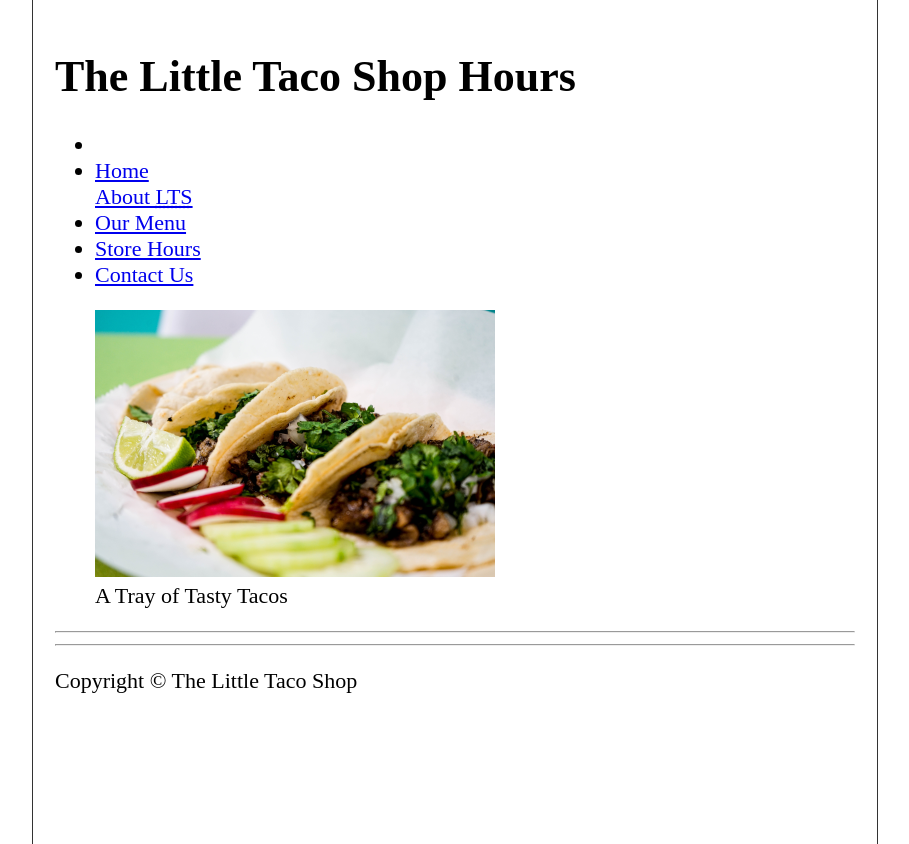
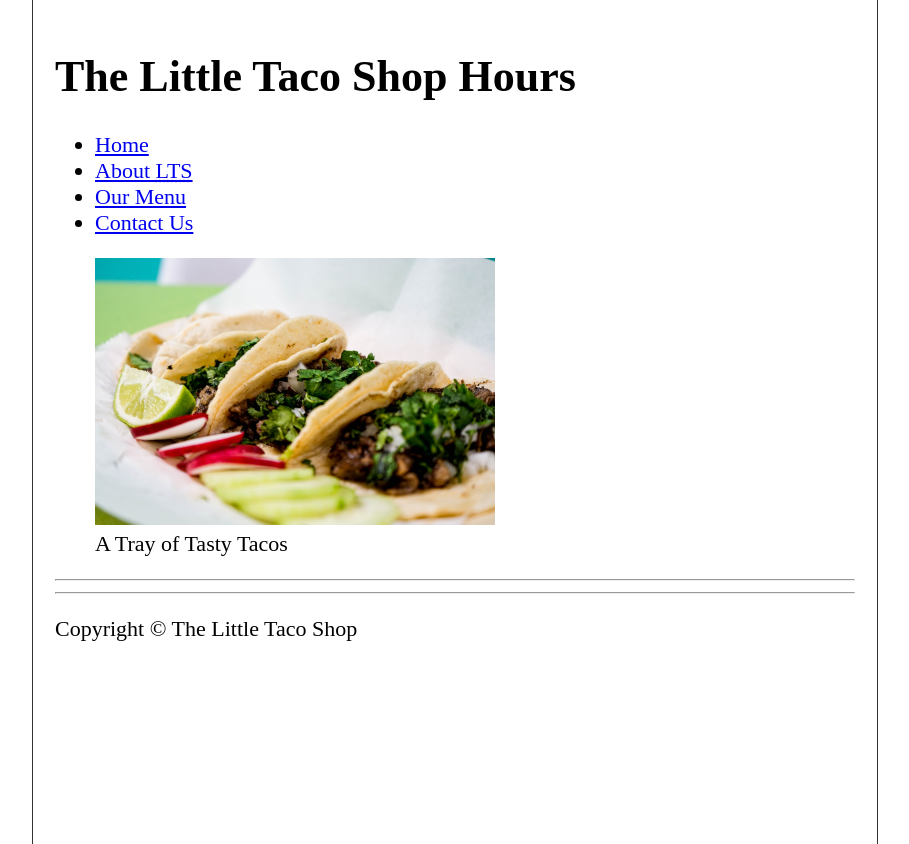
Before and after one commit to VasilGrdzelishvili/Applications.ge, a plain HTML site: page HTML&CSS/Homework_2-HTML5_Website_Project_for_Beginners_First_HTML_Project_Tutorial/hours.html in a window 1280 px wide. Shown: the whole page, without its empty margins (185-1094 px from the left). Drawn offline with Linux system fonts and the light colour scheme.

Commit message:
hours.html fixed Errors with nav

```diff
--- a/HTML&CSS/Homework_2-HTML5_Website_Project_for_Beginners_First_HTML_Project_Tutorial/hours.html
+++ b/HTML&CSS/Homework_2-HTML5_Website_Project_for_Beginners_First_HTML_Project_Tutorial/hours.html
@@ -16,18 +16,15 @@
       <nav>
         <ul>
           <li>
-              <li>
-                <a href="/">Home</a>
-              </li>
+            <a href="/">Home</a>
+          </li>
+          <li>
             <a href="/#about">
               About <abbr title="The Little Taco Shop">LTS</abbr>
             </a>
           </li>
           <li>
             <a href="/#menu">Our Menu</a>
-          </li>
-          <li>
-            <a href="hours.html">Store Hours</a>
           </li>
           <li>
             <a href="contact.html">Contact Us</a>
```
